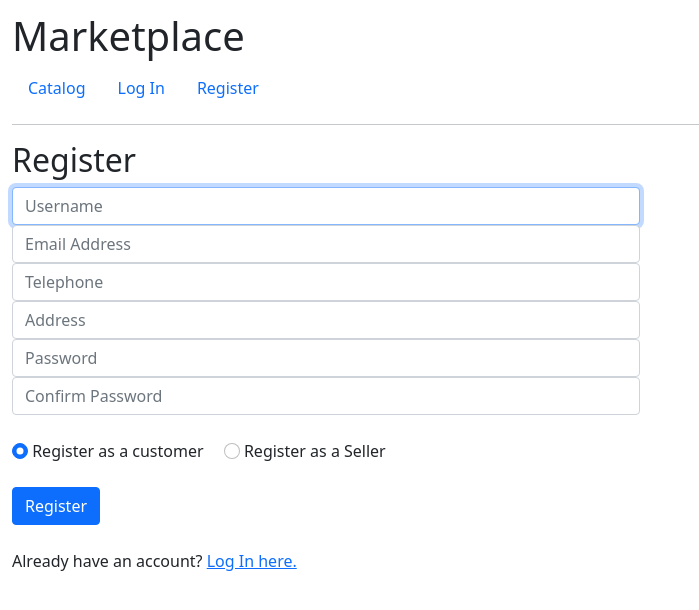
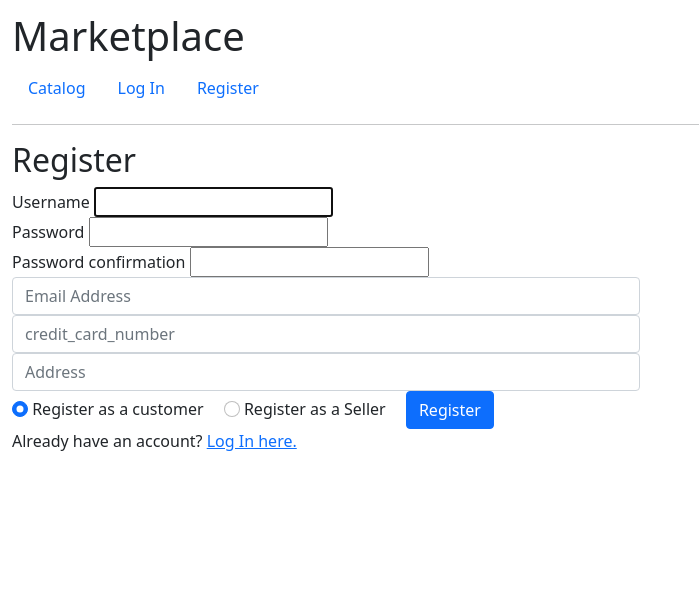
Before and after one commit to CSE321/CSE321-E-commerce, a Django app: page /Marketplace/register in a window 1280 px wide. Shown: the top 610 px of the page, without its empty margins (0-699 px from the left). Run offline with Django 3.2, Linux system fonts and the light colour scheme.

Commit message:
Register is now added

```diff
--- a/Ecommerce/Marketplace/forms.py
+++ b/Ecommerce/Marketplace/forms.py
@@ -2,12 +2,13 @@ from django.forms import ModelForm
 from .models import *
 from django.contrib.auth.forms import  UserCreationForm
 from django import forms
+from django.forms import ModelForm
 from django.contrib.auth.models import User
 
 class CreateUserForm(UserCreationForm):
     telephone = forms.CharField(max_length=200)
     address = forms.CharField(max_length=200)
-
+    credit_card_number=forms.CharField(max_length=200)
     class Meta:
         model= User
-        fields=['username','email','password1','password2']
+        fields=["username","email","password1","password2"]
--- a/Ecommerce/Marketplace/templates/Marketplace/register.html
+++ b/Ecommerce/Marketplace/templates/Marketplace/register.html
@@ -1,6 +1,4 @@
 {% extends "Marketplace/layout.html" %}
-
-{% block title %} Register {% endblock %}
 
 {% block body %}
 
@@ -8,25 +6,22 @@
 
     <form action="{% url 'register' %}" method="post" style="width:50%">
         {% csrf_token %}
-        <div class="form-group">
-            <input class="form-control" autofocus type="text" name="username" placeholder="Username">
+        {%for form in form %}
+
+        <div>
+        {{form.label}}
+        {{form}}
         </div>
+        {% endfor%}
         <div class="form-group">
             <input class="form-control" type="email" name="email" placeholder="Email Address">
         </div>
         <div class="form-group">
-            <input class="form-control" type="number" name="telephone" placeholder="Telephone">
+            <input class="form-control" type="number" name="credit_card_number" placeholder="credit_card_number">
         </div>
         <div class="form-group">
             <input class="form-control" type="text" name="address" placeholder="Address">
         </div>
-        <div class="form-group">
-            <input class="form-control" type="password" name="password" placeholder="Password">
-        </div>
-        <div class="form-group">
-            <input class="form-control" type="password" name="confirmation" placeholder="Confirm Password">
-        </div>
-        <br>
         <div class="form-check-inline">
             <input class="form-check-input" type="radio" name="usertype" id="customercheck" value="option1" checked>
             <label class="form-check-label" for="customercheck">
@@ -39,10 +34,9 @@
                 Register as a Seller
             </label>
         </div>
-        <br><br>
         <input class="btn btn-primary" type="submit" value="Register">
     </form>
-    <br>
+
     Already have an account? <a href="{% url 'login' %}">Log In here.</a>
 
 {% endblock %}
--- a/Ecommerce/Marketplace/views.py
+++ b/Ecommerce/Marketplace/views.py
@@ -1,11 +1,15 @@
-from django.shortcuts import render
+from django.shortcuts import render,redirect
 from django.http import HttpResponseRedirect
 from django.urls import reverse
 from django.contrib.auth import authenticate, login
-
+from django.contrib import messages
+from django.forms import inlineformset_factory
 from .models import *
 from .forms import CreateUserForm
+from django.contrib.auth.forms import  UserCreationForm
+
 # Create your views here.
+type="Customer"
 def index(request):
     return render(request, 'Marketplace/index.html', {
         "products": Product.objects.all()     # product has fields: name , id ,price ,seller ,image
@@ -34,12 +38,19 @@ def login (request):
 
 
 def register(request):
-    form = CreateUserForm()
 
-    if request.method == "POST":
-        form = CreateUserForm(request.POST)
+    form = UserCreationForm()
+    if request.method == 'POST':
+        form = UserCreationForm(request.POST)
         if form.is_valid():
+            print(request.POST)
             form.save()
+            user_data = User.objects.get(username=form.cleaned_data["username"])
+            if(request.POST["usertype"]=="option2"):
+                seller =Seller(user=user_data ,email=request.POST["email"], address=request.POST["address"] ,credit_card_number=request.POST["credit_card_number"])
+                seller.save()
+            else:
+                customer =Customer(user=user_data ,email=request.POST["email"], address=request.POST["address"] ,credit_card_number=request.POST["credit_card_number"])
+                customer.save()
     context = {'form': form}
-
-    return render(request, 'Marketplace/register.html')
+    return render(request, 'Marketplace/register.html', context)
```
Also changed, not shown: Ecommerce/db.sqlite3.
